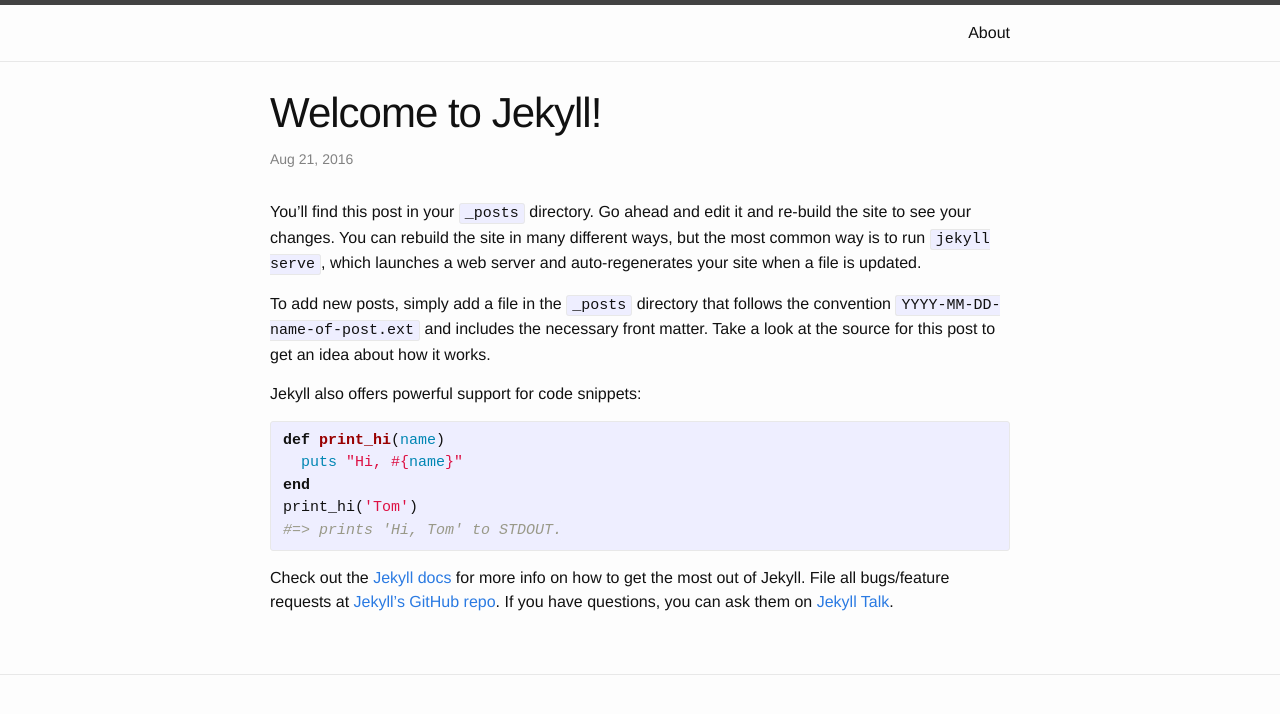
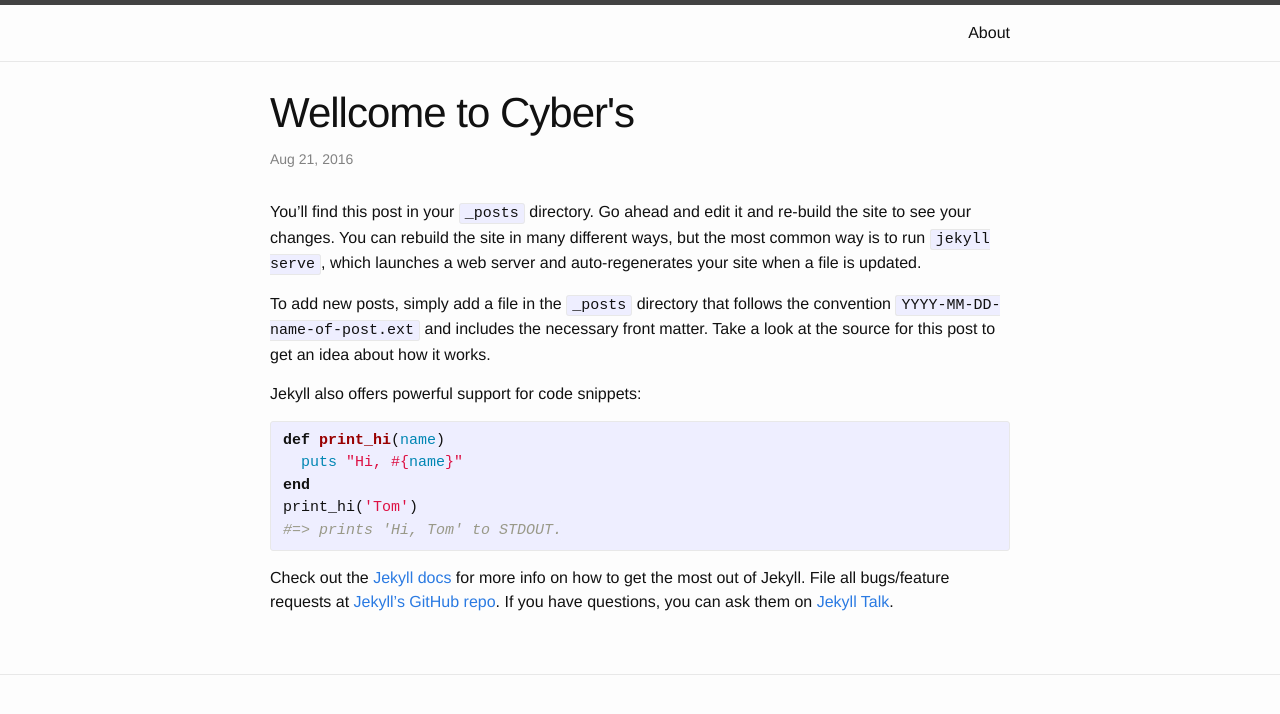
Before and after one commit to MarijinaKuharica/CyberWolf8.github.io, a Jekyll site: the page built from _posts/2016-08-21-welcome-to-jekyll.markdown, in a window 1280 px wide. Shown: the top 714 px of the page. Built offline with Jekyll 4.4.1, drawn with Linux system fonts in a browser that asks for light colours.

Commit message:
Update 2016-08-21-welcome-to-jekyll.markdown

```diff
--- a/_posts/2016-08-21-welcome-to-jekyll.markdown
+++ b/_posts/2016-08-21-welcome-to-jekyll.markdown
@@ -1,6 +1,6 @@
 ---
 layout: post
-title:  "Welcome to Jekyll!"
+title:  "Wellcome to Cyber's"
 date:   2016-08-21 15:54:40 -0400
 categories: jekyll update
 ---
```
